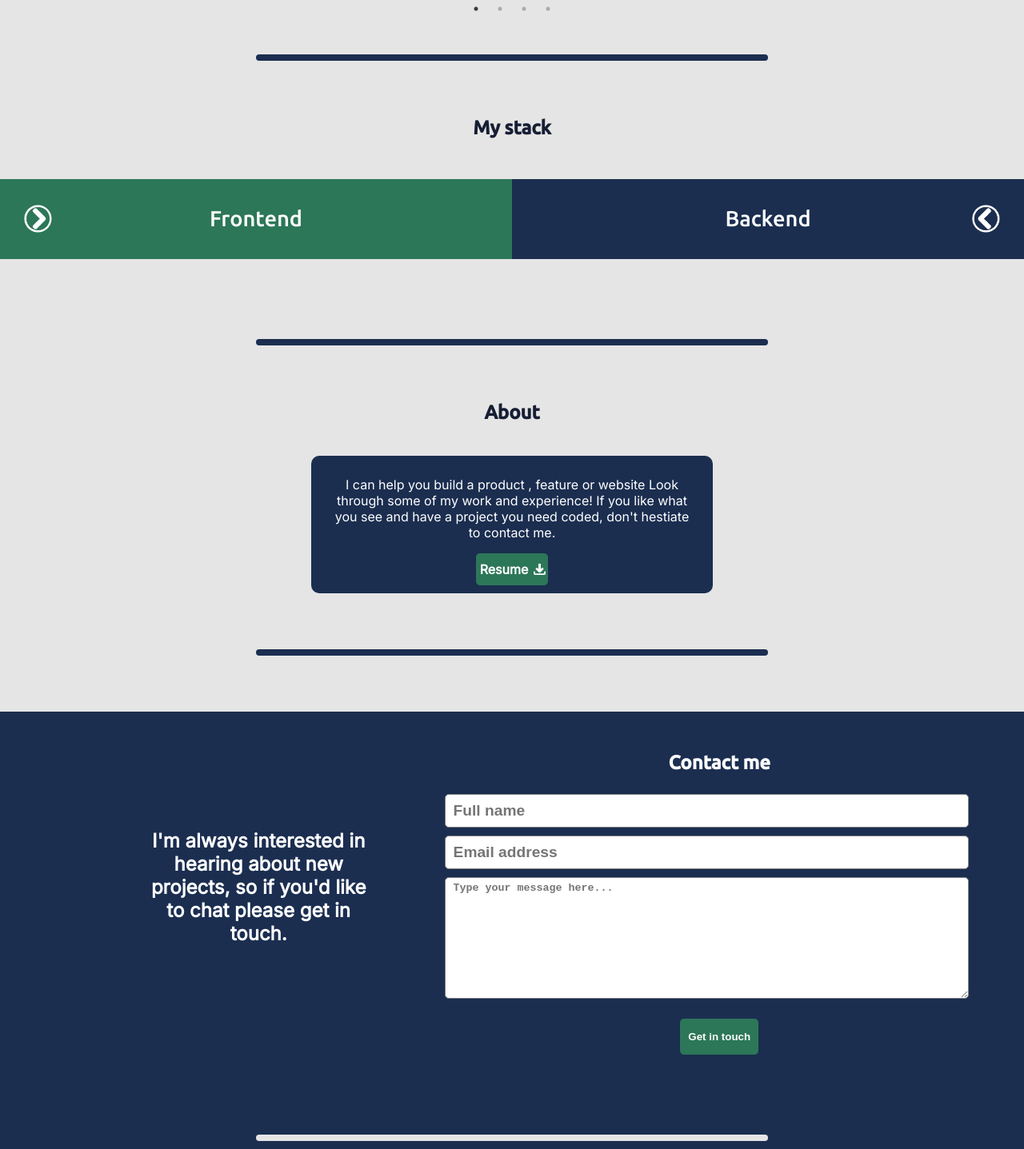
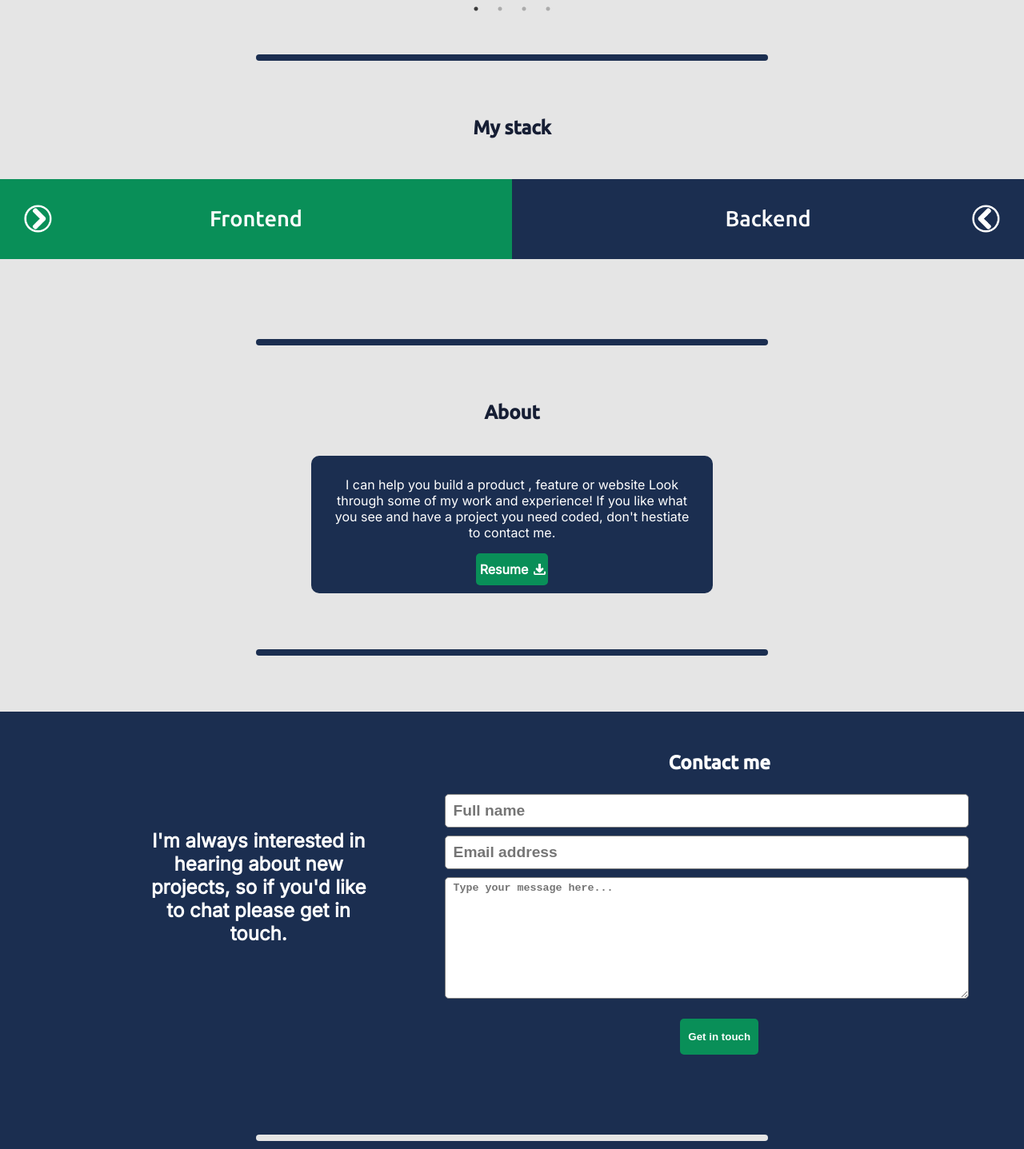
Before and after one commit to AmineHLub/portfolio, a React (Create React App) app: page / in a window 1280 px wide. Shown: the part 974-2411 px from the top of the page at 80% size. Built offline with nearby package versions, Linux system fonts and the light colour scheme.

Commit message:
change green color to more lively one

```diff
--- a/src/general-styling/about.css
+++ b/src/general-styling/about.css
@@ -24,7 +24,7 @@
 
 .info-and-resume > a {
   text-decoration: none;
-  background-color: #2c7758;
+  background-color: #098f58;
   border: none;
   border-radius: 5px;
   padding: 10px 25px 10px 5px;
@@ -87,7 +87,7 @@
 
 .button-submit {
   cursor: pointer;
-  background-color: #2c7758;
+  background-color: #098f58;
   border: none;
   margin-top: 20px;
   border-radius: 5px;
--- a/src/general-styling/my-stack.css
+++ b/src/general-styling/my-stack.css
@@ -30,7 +30,7 @@
 }
 
 .my-stack-container > button:nth-child(1) {
-  background-color: #2c7758;
+  background-color: #098f58;
 }
 
 .my-stack-container > button:nth-child(2) {
@@ -48,7 +48,7 @@
 
 .frontend-fixed {
   left: -100%;
-  background-color: #2c7758;
+  background-color: #098f58;
 }
 
 .backend-fixed {
```
